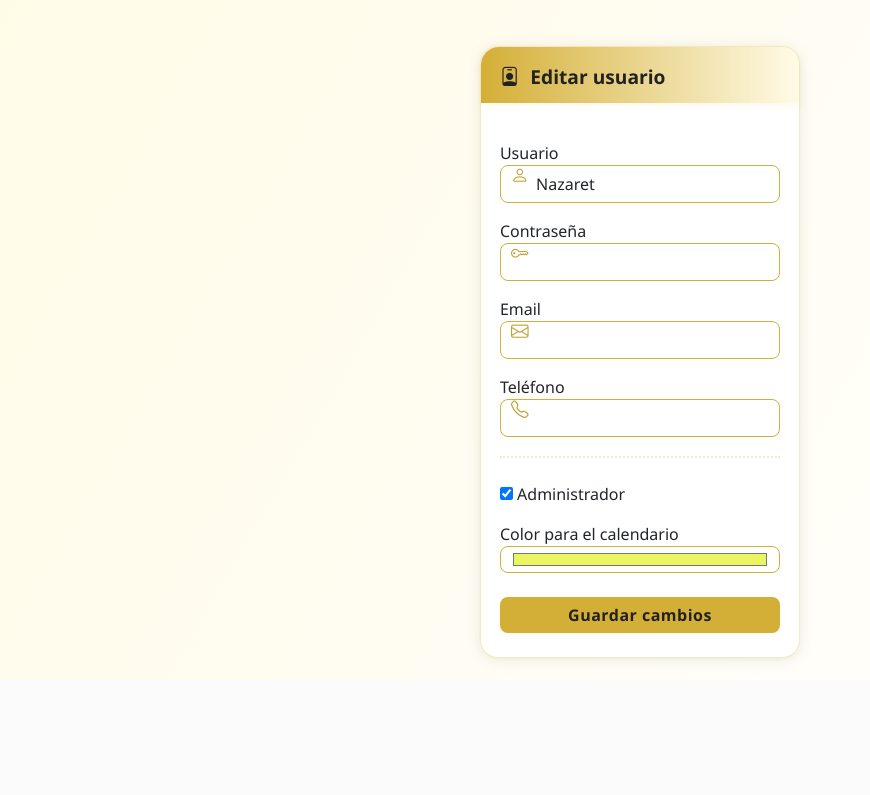
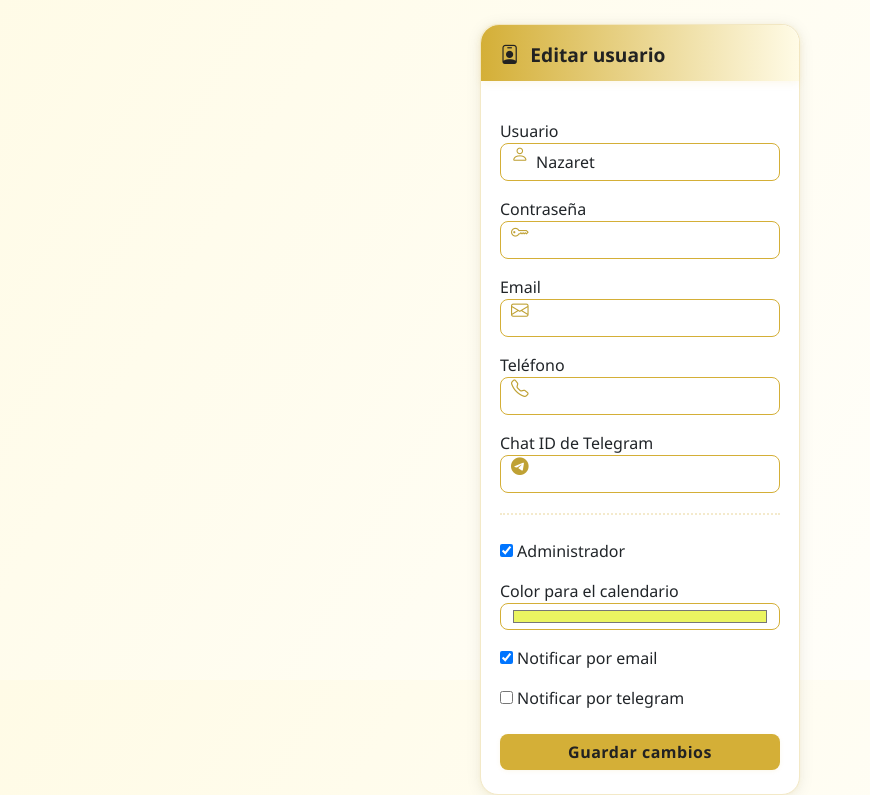
Before and after one commit to jmm-1987/metro2, a Flask app: page /editar_usuario/3 in a window 1280 px wide. Shown: the part 120-915 px from the top of the page, without its empty margins (0-870 px from the left). Before the commit the page ends 800 px from the top, so only its background shows below. Run offline with Flask 3, Linux system fonts and the light colour scheme; a user stored in the database is signed in; some libraries are stand-ins or nearby versions.

Commit message:
telegram

```diff
--- a/app.py
+++ b/app.py
@@ -5,7 +5,7 @@ from flask_login import LoginManager, login_user, logout_user, login_required, c
 from sqlalchemy import or_
 from werkzeug.security import generate_password_hash, check_password_hash
 from forms import LoginForm, CrearUsuarioForm, CrearClienteForm, CrearTareaForm, CrearEventoForm, ResolverTareaForm
-from wtforms import StringField, DateField, SelectField
+from wtforms import StringField, DateField, SelectField, BooleanField
 from flask_wtf import FlaskForm
 from wtforms.validators import DataRequired
 import datetime
@@ -15,6 +15,10 @@ from models import db, Usuario, Cliente, Tarea, Evento, RespuestaFormulario
 from google_calendar import crear_evento_google_calendar
 from enviar_email import enviar_email
 import os
+from enviar_telegram import enviar_telegram
+
+# Cargar el token una vez al arrancar la app
+TOKEN_TELEGRAM = os.environ.get('TELEGRAM_BOT_TOKEN')
 
 app = Flask(__name__)
 app.config['SECRET_KEY'] = 'cambia_esto_por_un_valor_seguro'
@@ -197,7 +201,17 @@ def crear_usuario():
     form = CrearUsuarioForm()
     if form.validate_on_submit():
         hashed_password = generate_password_hash(form.password.data)
-        usuario = Usuario(nombre=form.nombre.data, password=hashed_password, es_admin=form.es_admin.data, color=form.color.data)
+        usuario = Usuario(
+            nombre=form.nombre.data,
+            password=hashed_password,
+            es_admin=form.es_admin.data,
+            color=form.color.data,
+            email=form.email.data or None,
+            telefono=form.telefono.data or None,
+            chat_id_telegram=form.chat_id_telegram.data or None,
+            notificar_email=form.notificar_email.data,
+            notificar_telegram=form.notificar_telegram.data
+        )
         db.session.add(usuario)
         try:
             db.session.commit()
@@ -219,18 +233,22 @@ def editar_usuario(usuario_id):
     if not current_user.es_admin:
         flash('No tienes permiso para acceder a esta página.')
         return redirect(url_for('dashboard'))
-    usuario.email = usuario.email or ""
-    usuario.telefono = usuario.telefono or ""
     if request.method == 'POST':
-        form = CrearUsuarioForm(request.form)
+        form = CrearUsuarioForm(request.form, obj=usuario)
     else:
         form = CrearUsuarioForm(obj=usuario)
+        # Forzar la asignación de los booleanos para reflejar el valor real
+        form.notificar_email.data = bool(usuario.notificar_email)
+        form.notificar_telegram.data = bool(usuario.notificar_telegram)
     if form.validate_on_submit():
         usuario.nombre = form.nombre.data
         usuario.es_admin = form.es_admin.data
         usuario.color = form.color.data
-        usuario.email = form.email.data
-        usuario.telefono = form.telefono.data
+        usuario.email = form.email.data or None
+        usuario.telefono = form.telefono.data or None
+        usuario.chat_id_telegram = form.chat_id_telegram.data or None
+        usuario.notificar_email = form.notificar_email.data
+        usuario.notificar_telegram = form.notificar_telegram.data
         if form.password.data:
             usuario.password = generate_password_hash(form.password.data)
         try:
@@ -276,6 +294,13 @@ def crear_tarea():
         db.session.add(tarea)
         try:
             db.session.commit()
+            # Notificación al usuario asignado
+            usuario = tarea.usuario  # Relación backref o joinedload
+            mensaje = f"Tienes una nueva tarea: {tarea.comentario} para el cliente {tarea.cliente.nombre if tarea.cliente else ''} el {tarea.fecha} a las {tarea.hora}"
+            if usuario.notificar_email and usuario.email:
+                enviar_email(usuario.email, "Nueva tarea asignada", mensaje)
+            if usuario.notificar_telegram and usuario.chat_id_telegram:
+                enviar_telegram(mensaje, usuario.chat_id_telegram, TOKEN_TELEGRAM)
             # Crear evento en Google Calendar
             try:
                 cliente_nombre = tarea.cliente.nombre if tarea.cliente else ''
--- a/forms.py
+++ b/forms.py
@@ -11,11 +11,14 @@ class LoginForm(FlaskForm):
 
 class CrearUsuarioForm(FlaskForm):
     nombre = StringField('Usuario', validators=[DataRequired(), Length(min=3, max=80)])
-    password = PasswordField('Contraseña', validators=[Length(min=6)])
+    password = PasswordField('Contraseña', validators=[Optional(), Length(min=6)])
     email = StringField('Email', validators=[Email(), Length(max=120)])
     telefono = StringField('Teléfono', validators=[Length(max=20)])
     es_admin = BooleanField('Administrador')
     color = StringField('Color para el calendario')
+    notificar_email = BooleanField('Notificar por email')
+    notificar_telegram = BooleanField('Notificar por telegram')
+    chat_id_telegram = StringField('Chat ID de Telegram')
     submit = SubmitField('Crear usuario')
 
 class CrearClienteForm(FlaskForm):
--- a/models.py
+++ b/models.py
@@ -14,6 +14,9 @@ class Usuario(UserMixin, db.Model):
     email = db.Column(db.String(120), unique=True, nullable=True)
     telefono = db.Column(db.String(20), unique=True, nullable=True)
     activo = db.Column(db.Boolean, default=True)  # Nuevo campo para desactivar usuario
+    notificar_email = db.Column(db.Boolean, default=True)
+    notificar_telegram = db.Column(db.Boolean, default=False)
+    chat_id_telegram = db.Column(db.String(32), nullable=True)
     # Relación con Evento - backref crea 'usuario' en Evento
     eventos = db.relationship('Evento', backref='usuario', lazy=True)
     tareas = db.relationship('Tarea', back_populates='usuario')
--- a/templates/editar_usuario.html
+++ b/templates/editar_usuario.html
@@ -7,6 +7,17 @@
   </div>
   <form method="POST" style="padding:1.2rem 0 0 0;">
       {{ form.hidden_tag() }}
+      {% if form.errors %}
+        <div class="alert alert-danger">
+          <ul>
+          {% for field, errors in form.errors.items() %}
+            {% for error in errors %}
+              <li><b>{{ form[field].label.text }}:</b> {{ error }}</li>
+            {% endfor %}
+          {% endfor %}
+          </ul>
+        </div>
+      {% endif %}
       <div class="input-icon mb-3">
           <span class="icon"><i class="bi bi-person"></i></span>
           {{ form.nombre.label }}
@@ -27,6 +38,11 @@
           {{ form.telefono.label }}
           {{ form.telefono(class_='form-control') }}
       </div>
+      <div class="input-icon mb-3">
+          <span class="icon"><i class="bi bi-telegram"></i></span>
+          {{ form.chat_id_telegram.label }}
+          {{ form.chat_id_telegram(class_='form-control') }}
+      </div>
       <hr class="decor-sep">
       <div class="mb-3">
           {{ form.es_admin() }} {{ form.es_admin.label }}
@@ -35,6 +51,12 @@
         {{ form.color.label }}
         {{ form.color(class_='form-control', type='color') }}
       </div>
+      <div class="mb-3">
+        {{ form.notificar_email() }} {{ form.notificar_email.label }}
+      </div>
+      <div class="mb-3">
+        {{ form.notificar_telegram() }} {{ form.notificar_telegram.label }}
+      </div>
       <button type="submit" class="btn btn-success w-100 mt-2">Guardar cambios</button>
   </form>
 </div>
```
Also changed, not shown: enviar_telegram.py (added, +26 -0 lines), templates/crear_usuario.html (+11 -0 lines), instance/database.db, 1 other file.
